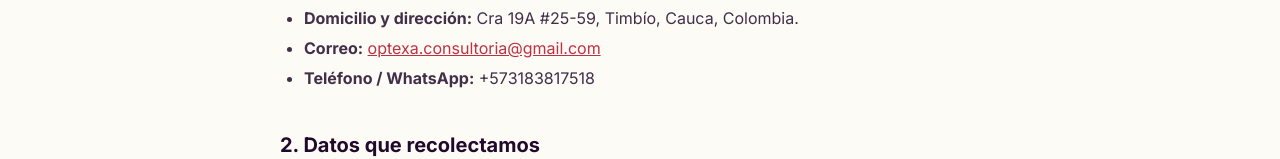
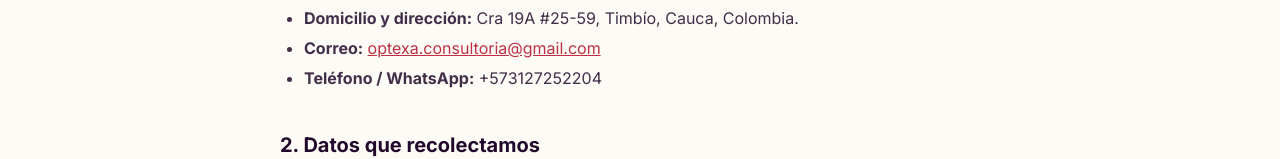
Before and after one commit to optexa-consultoria/web_optexa, a Next.js app: page /privacidad in a window 1280 px wide. Shown: the part 501-660 px from the top of the page. Built offline with nearby package versions, Linux system fonts and the light colour scheme; no server answers.

Commit message:
Actualiza WhatsApp al número de WhatsApp Business
Co-Authored-By: Claude Opus 5.5 <noreply@anthropic.com>
Claude-Session: https://claude.ai/code/session_01B1LXZ13KNqmpA2iNqXjfs8

```diff
--- a/components/Footer.tsx
+++ b/components/Footer.tsx
@@ -22,7 +22,7 @@ const footerLinks = {
   Contacto: [
     { label: EMAIL, href: `mailto:${EMAIL}`, icon: Mail },
     { label: CITY, href: "#", icon: MapPin },
-    { label: "WhatsApp +57 318 381 7518", href: waLink("Hola Optexa, quiero más información."), icon: Zap },
+    { label: "WhatsApp +57 312 725 2204", href: waLink("Hola Optexa, quiero más información."), icon: Zap },
   ],
 };
 
--- a/lib/site.ts
+++ b/lib/site.ts
@@ -1,5 +1,5 @@
 // Datos de contacto: misma fuente que la pestaña Config de la Hoja Maestra.
-export const WHATSAPP_NUMBER = "573183817518";
+export const WHATSAPP_NUMBER = "573127252204";
 export const EMAIL = "optexa.consultoria@gmail.com";
 export const CITY = "Timbío, Cauca · Colombia";
 
```
